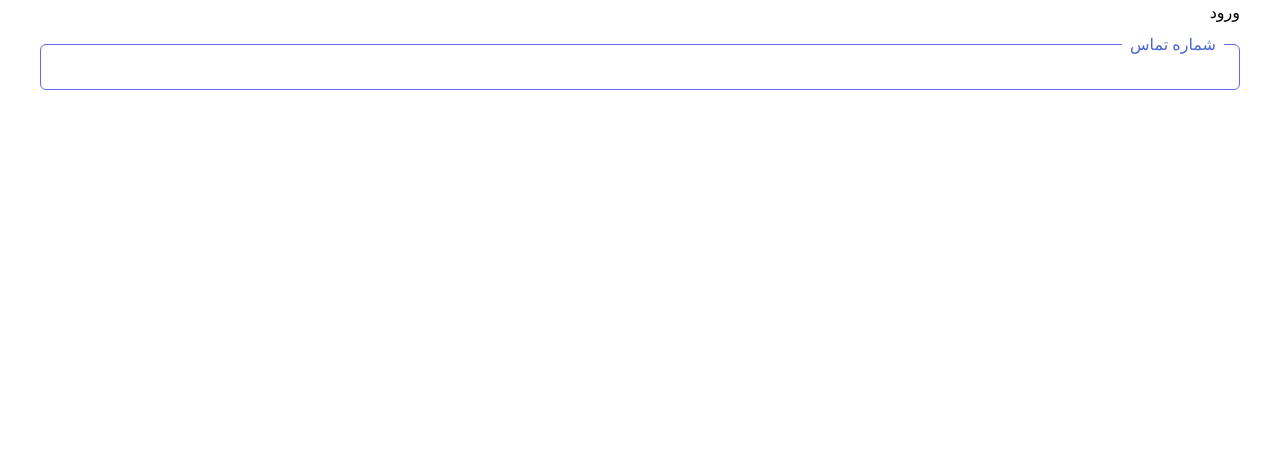
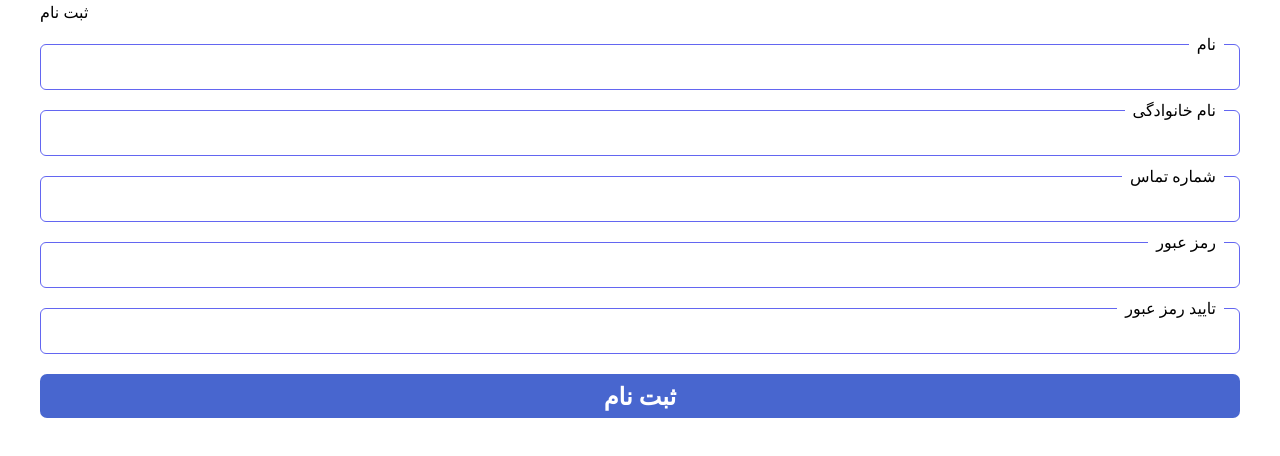
Before and after one commit to FatemehAria/MainProject, a React (Vite) app in the folder front-codes/: page /signup in a window 1280 px wide. Shown: the top 456 px of the page. Built offline with nearby package versions, Linux system fonts and the light colour scheme.

Commit message:
router added

```diff
--- a/front-codes/src/App.tsx
+++ b/front-codes/src/App.tsx
@@ -1,4 +1,5 @@
 import FormInput from "./components/FormInput";
+import SubmissionBtn from "./components/SubmissionButton";
 
 function App() {
   return (
@@ -9,8 +10,10 @@ function App() {
           value={""}
           label="شماره تماس"
           type="tel"
-          name="PhoneNumber"
+          name="phoneNumber"
         />
+        <FormInput value={""} label="رمز عبور" type="tel" name="phoneNumber" />
+        <SubmissionBtn text="ورود" />
       </form>
     </div>
   );
--- a/front-codes/src/components/FormInput.tsx
+++ b/front-codes/src/components/FormInput.tsx
@@ -13,10 +13,7 @@ function FormInput({
 }: FormInputProps) {
   return (
     <div className="relative">
-      <label
-        className="absolute -top-3 right-4 z-10 lg:text-[16px] lg:px-2 px-2
-          bg-white text-[#4866CF]"
-      >
+      <label className="absolute -top-3 right-4 z-10 lg:text-[16px] lg:px-2 px-2 bg-white text-[#000000]">
         {label}
       </label>
       <input
--- /dev/null
+++ b/front-codes/src/components/Signup.tsx
@@ -0,0 +1,24 @@
+import FormInput from "./FormInput";
+import SubmissionBtn from "./SubmissionButton";
+
+function Signup() {
+  return (
+    <form className="flex flex-col gap-5">
+      <p>ثبت نام</p>
+      <FormInput value={""} label="نام" type="text" name="firstName" />
+      <FormInput value={""} label="نام خانوادگی" type="text" name="lastName" />
+      <FormInput value={""} label="شماره تماس" type="tel" name="phoneNumber" />
+      <FormInput value={""} label="رمز عبور" type="tel" name="phoneNumber" />
+      <FormInput
+        value={""}
+        label="تایید رمز عبور"
+        type="tel"
+        name="phoneNumber"
+      />
+
+      <SubmissionBtn text="ثبت نام" />
+    </form>
+  );
+}
+
+export default Signup;
--- /dev/null
+++ b/front-codes/src/components/SubmissionButton.tsx
@@ -0,0 +1,17 @@
+import { SubmissionBtnProps } from "../types/type";
+
+const SubmissionBtn = ({ text, type }: SubmissionBtnProps) => {
+  return (
+    <button
+      //   className={`${
+      //     validation ? "bg-[#4866CF] cursor-pointer" : "bg-indigo-300"
+      //   } text-white w-full whitespace-nowrap text-[24px] py-1 rounded-[7px] font-extrabold`}
+      className="bg-[#4866CF] cursor-pointer text-white w-full whitespace-nowrap text-[24px] py-1 rounded-[7px] font-extrabold"
+      //   disabled={!validation ? true : false}
+      type={type}
+    >
+      {text}
+    </button>
+  );
+};
+export default SubmissionBtn;
--- a/front-codes/src/main.tsx
+++ b/front-codes/src/main.tsx
@@ -1,10 +1,22 @@
-import { StrictMode } from 'react'
-import { createRoot } from 'react-dom/client'
-import App from './App.tsx'
-import './index.css'
+import { StrictMode } from "react";
+import { createRoot } from "react-dom/client";
+import App from "./App.tsx";
+import "./index.css";
+import { createBrowserRouter, RouterProvider } from "react-router-dom";
+import Signup from "./components/Signup.tsx";
 
-createRoot(document.getElementById('root')!).render(
+const router = createBrowserRouter([
+  {
+    path: "/",
+    element: <App />,
+  },
+  {
+    path: "signup",
+    element: <Signup />,
+  },
+]);
+createRoot(document.getElementById("root")!).render(
   <StrictMode>
-    <App />
-  </StrictMode>,
-)
+    <RouterProvider router={router} />
+  </StrictMode>
+);
--- a/front-codes/types/type.ts
+++ b/front-codes/src/types/type.ts
@@ -9,3 +9,8 @@ export type FormInputProps = {
   onBlur?: any;
   autoFocus?: boolean;
 };
+export type SubmissionBtnProps = {
+  text: string;
+  // validation?: boolean;
+  type?: "submit" | "button" | "reset" | undefined;
+};
```
